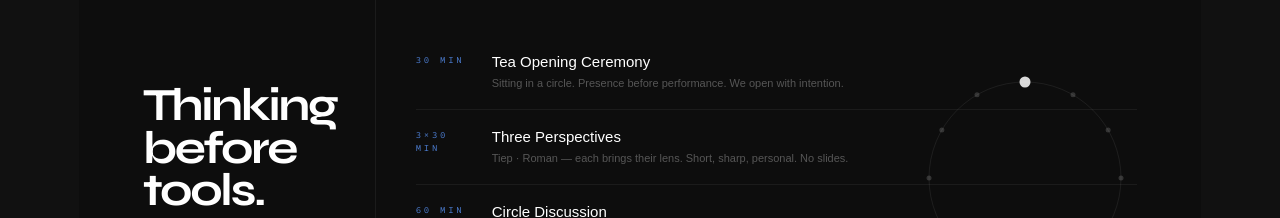
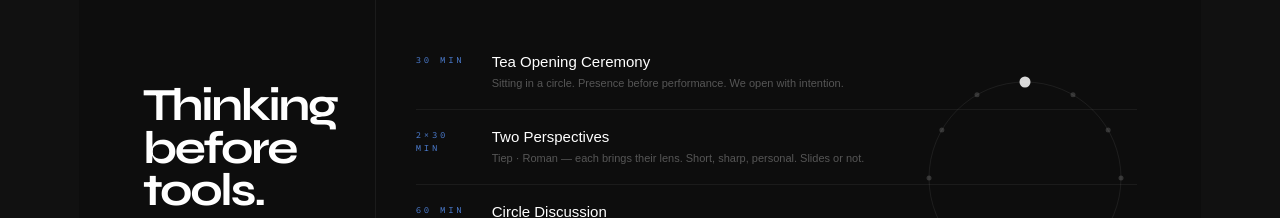
Before and after one commit to princeofwellness/researchlab, a Next.js app: page /corporate/offer-v2 in a window 1280 px wide. Shown: the part 1860-2078 px from the top of the page. Built offline with nearby package versions, Linux system fonts and the light colour scheme; a web font is replaced by a local one.

Commit message:
offer-v2: Three Perspectives → Two Perspectives, 3×30 → 2×30 min

```diff
--- a/src/app/corporate/offer-v2/page.tsx
+++ b/src/app/corporate/offer-v2/page.tsx
@@ -248,12 +248,12 @@ export default function CorporateOfferV2() {
                         <div className="flex-1 flex flex-col justify-center md:border-l border-white/[0.06] md:pl-10">
                             {(en ? [
                                 { t: "30 min", h: "Tea Opening Ceremony", d: "Sitting in a circle. Presence before performance. We open with intention." },
-                                { t: "3×30 min", h: "Three Perspectives", d: "Tiep · Roman — each brings their lens. Short, sharp, personal. No slides." },
+                                { t: "2×30 min", h: "Two Perspectives", d: "Tiep · Roman — each brings their lens. Short, sharp, personal. Slides or not." },
                                 { t: "60 min", h: "Circle Discussion", d: "Your team brings the real questions — the ones that don't get asked in meetings." },
                                 { t: "45 min", h: "Panel", d: "Open. Anything goes. Honest answers from experience, not theory." },
                             ] : [
                                 { t: "30 min", h: "Čajový Úvodný Rituál", d: "Sedenie v kruhu. Prítomnosť pred výkonom. Otvárame s úmyslom." },
-                                { t: "3×30 min", h: "Tri Perspektívy", d: "Tiep · Roman — každý prináša pohľad. Krátko, ostro, osobne. Bez slidov." },
+                                { t: "2×30 min", h: "Dve Perspektívy", d: "Tiep · Roman — každý prináša pohľad. Krátko, ostro, osobne. Slidy? Možno áno, možno nie." },
                                 { t: "60 min", h: "Diskusia v Kruhu", d: "Váš tím prinesie skutočné otázky — tie, čo sa na poradách nepýtajú." },
                                 { t: "45 min", h: "Panel", d: "Otvorený. Čokoľvek. Úprimné odpovede zo skúsenosti, nie teórie." },
                             ]).map((p, i, arr) => (
```
